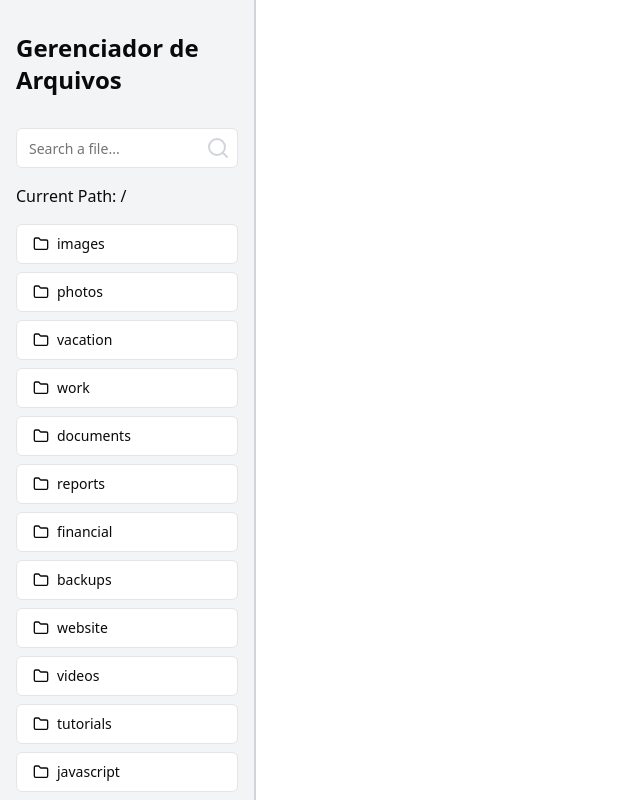
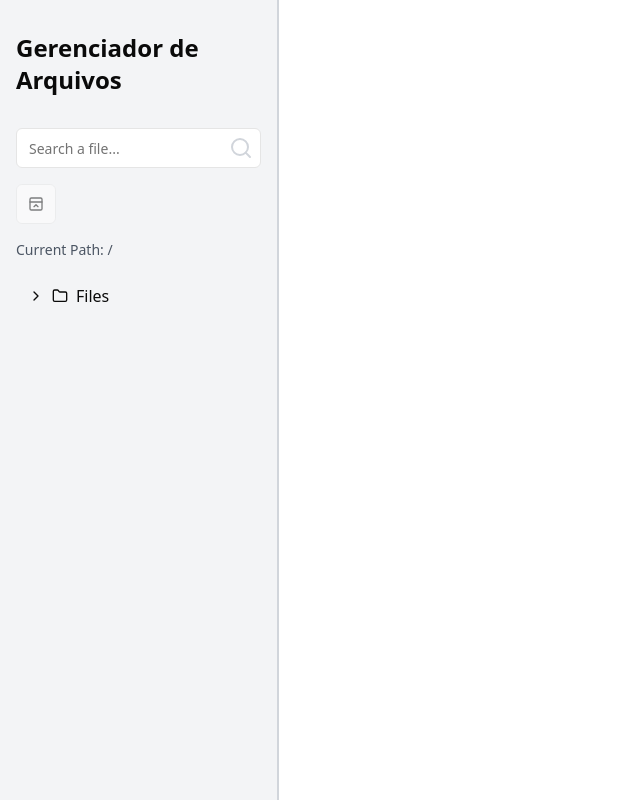
Before and after one commit to fhorray/file-manager, a React (Vite) app: page / in a window 1280 px wide. Shown: the whole page, without its empty margins (0-640 px from the left). Built offline with nearby package versions, Linux system fonts and the light colour scheme.

Commit message:
:sparkles: improvements in layout & folders logic, add file grid & sidebar fodlers

```diff
--- a/data.ts
+++ b/data.ts
@@ -1,217 +1,208 @@
-import { R2ObjectsList } from './src/@types/files';
+import { R2ObjectsList } from "./src/@types/files";
 
 export const mockFiles = [
-  { id: '0', name: '/', path: '/', isDir: true },
+  { id: "0", name: "/", path: "/", isDir: true },
   {
-    id: '31258',
-    name: 'report.pdf',
+    id: "31258",
+    name: "report.pdf",
     isDir: false,
-    parentId: '0',
-    size: '1.2MB',
-    lastModified: '2023-10-01T12:34:56Z',
+    parentId: "0",
+    size: "1.2MB",
+    lastModified: "2023-10-01T12:34:56Z",
   },
   {
-    id: '31259',
-    name: 'Documents',
+    id: "31259",
+    name: "Documents",
     isDir: true,
-    parentId: '0',
-    path: '/Documents',
+    parentId: "0",
+    path: "/Documents",
   },
-  { id: '31260', name: 'Photos', isDir: true, parentId: '0', path: '/Photos' },
-  { id: '31261', name: 'Music', isDir: true, parentId: '0', path: '/Music' },
-  { id: '31262', name: 'Videos', isDir: true, parentId: '0', path: '/Videos' },
+  { id: "31260", name: "Photos", isDir: true, parentId: "0", path: "/Photos" },
+  { id: "31261", name: "Music", isDir: true, parentId: "0", path: "/Music" },
+  { id: "31262", name: "Videos", isDir: true, parentId: "0", path: "/Videos" },
   {
-    id: '31263',
-    name: 'Downloads',
+    id: "31263",
+    name: "Downloads",
     isDir: true,
-    parentId: '0',
-    path: '/Downloads',
+    parentId: "0",
+    path: "/Downloads",
   },
   {
-    id: '31264',
-    name: 'work_report.pdf',
+    id: "31264",
+    name: "work_report.pdf",
     isDir: false,
-    parentId: '31259',
-    size: '2.5MB',
-    lastModified: '2023-09-25T09:12:34Z',
+    parentId: "31259",
+    size: "2.5MB",
+    lastModified: "2023-09-25T09:12:34Z",
   },
   {
-    id: '31265',
-    name: 'personal_budget.xlsx',
+    id: "31265",
+    name: "personal_budget.xlsx",
     isDir: false,
-    parentId: '31259',
-    size: '150KB',
-    lastModified: '2023-10-05T14:22:10Z',
+    parentId: "31259",
+    size: "150KB",
+    lastModified: "2023-10-05T14:22:10Z",
   },
   {
-    id: '31266',
-    name: 'vacation_photo1.jpg',
+    id: "31266",
+    name: "vacation_photo1.jpg",
     isDir: false,
-    parentId: '31260',
-    size: '4.3MB',
-    lastModified: '2023-08-15T18:45:30Z',
+    parentId: "31260",
+    size: "4.3MB",
+    lastModified: "2023-08-15T18:45:30Z",
   },
   {
-    id: '31267',
-    name: 'vacation_photo2.jpg',
+    id: "31267",
+    name: "vacation_photo2.jpg",
     isDir: false,
-    parentId: '31260',
-    size: '3.8MB',
-    lastModified: '2023-08-15T18:47:12Z',
+    parentId: "31260",
+    size: "3.8MB",
+    lastModified: "2023-08-15T18:47:12Z",
   },
   {
-    id: '31268',
-    name: 'summer_playlist.mp3',
+    id: "31268",
+    name: "summer_playlist.mp3",
     isDir: false,
-    parentId: '31261',
-    size: '8.7MB',
-    lastModified: '2023-07-20T20:30:45Z',
+    parentId: "31261",
+    size: "8.7MB",
+    lastModified: "2023-07-20T20:30:45Z",
   },
   {
-    id: '31269',
-    name: 'rock_classics.mp3',
+    id: "31269",
+    name: "rock_classics.mp3",
     isDir: false,
-    parentId: '31261',
-    size: '12.4MB',
-    lastModified: '2023-06-10T15:10:20Z',
+    parentId: "31261",
+    size: "12.4MB",
+    lastModified: "2023-06-10T15:10:20Z",
   },
   {
-    id: '31270',
-    name: 'movie_night.mp4',
+    id: "31270",
+    name: "movie_night.mp4",
     isDir: false,
-    parentId: '31262',
-    size: '1.2GB',
-    lastModified: '2023-09-30T22:15:00Z',
+    parentId: "31262",
+    size: "1.2GB",
+    lastModified: "2023-09-30T22:15:00Z",
   },
   {
-    id: '31271',
-    name: 'tutorial.mp4',
+    id: "31271",
+    name: "tutorial.mp4",
     isDir: false,
-    parentId: '31262',
-    size: '850MB',
-    lastModified: '2023-10-02T10:05:12Z',
+    parentId: "31262",
+    size: "850MB",
+    lastModified: "2023-10-02T10:05:12Z",
   },
   {
-    id: '31272',
-    name: 'setup.exe',
+    id: "31272",
+    name: "setup.exe",
     isDir: false,
-    parentId: '31263',
-    size: '75MB',
-    lastModified: '2023-10-04T16:40:55Z',
+    parentId: "31263",
+    size: "75MB",
+    lastModified: "2023-10-04T16:40:55Z",
   },
   {
-    id: '31273',
-    name: 'archive.zip',
+    id: "31273",
+    name: "archive.zip",
     isDir: false,
-    parentId: '31263',
-    size: '210MB',
-    lastModified: '2023-09-28T11:25:30Z',
+    parentId: "31263",
+    size: "210MB",
+    lastModified: "2023-09-28T11:25:30Z",
   },
   {
-    id: '31274',
-    name: 'Projects',
+    id: "31274",
+    name: "Projects",
     isDir: true,
-    parentId: '31259',
-    path: '/Documents/Projects',
+    parentId: "31259",
+    path: "/Documents/Projects",
   },
   {
-    id: '31275',
-    name: 'project_plan.docx',
+    id: "31275",
+    name: "project_plan.docx",
     isDir: false,
-    parentId: '31274',
-    size: '320KB',
-    lastModified: '2023-10-03T08:50:22Z',
+    parentId: "31274",
+    size: "320KB",
+    lastModified: "2023-10-03T08:50:22Z",
   },
   {
-    id: '31276',
-    name: 'design_specs.pdf',
+    id: "31276",
+    name: "design_specs.pdf",
     isDir: false,
-    parentId: '31274',
-    size: '1.1MB',
-    lastModified: '2023-09-29T17:33:44Z',
+    parentId: "31274",
+    size: "1.1MB",
+    lastModified: "2023-09-29T17:33:44Z",
   },
   {
-    id: '31277',
-    name: 'Backups',
+    id: "31277",
+    name: "Backups",
     isDir: true,
-    parentId: '0',
-    path: '/Backups',
+    parentId: "0",
+    path: "/Backups",
   },
   {
-    id: '31278',
-    name: 'system_backup.tar.gz',
+    id: "31278",
+    name: "system_backup.tar.gz",
     isDir: false,
-    parentId: '31277',
-    size: '5.6GB',
-    lastModified: '2023-10-01T00:00:00Z',
+    parentId: "31277",
+    size: "5.6GB",
+    lastModified: "2023-10-01T00:00:00Z",
   },
   {
-    id: '31279',
-    name: 'database_dump.sql',
+    id: "31279",
+    name: "database_dump.sql",
     isDir: false,
-    parentId: '31277',
-    size: '2.3GB',
-    lastModified: '2023-09-30T23:59:59Z',
+    parentId: "31277",
+    size: "2.3GB",
+    lastModified: "2023-09-30T23:59:59Z",
   },
 ];
 
 export const r2ListResponse: R2ObjectsList = {
   objects: [
     {
-      key: 'images/photos/vacation/beach.jpg',
-      size: 524288, // 512 KB
-      etag: 'a1b2c3d4e5f67890123456789abcdef',
-      version: 'v1-photo-123',
-      uploaded: new Date('2024-01-15T12:30:00Z'),
-      httpMetadata: { contentType: 'image/jpeg' },
-      customMetadata: { category: 'vacation', location: 'Hawaii' },
+      key: "files/properties/butantan/plantas/image1.jpg",
+      size: 524288,
+      etag: "a1b2c3d4",
+      version: "v1.0",
+      uploaded: new Date("2024-01-29T12:00:00Z"),
+      httpMetadata: {
+        "content-type": "image/jpeg",
+        "cache-control": "max-age=3600",
+      },
+      customMetadata: {
+        description: "Planta baixa do projeto Butantã",
+        author: "Arq. João Silva",
+      },
     },
     {
-      key: 'images/photos/work/conference.png',
-      size: 1048576, // 1 MB
-      etag: 'f1e2d3c4b5a67890123456789abcdef',
-      version: 'v2-photo-456',
-      uploaded: new Date('2024-01-18T09:15:00Z'),
-      httpMetadata: { contentType: 'image/png' },
-      customMetadata: { category: 'work', event: 'Tech Conference' },
+      key: "files/properties/9-de-julho/plantas/image2.jpg",
+      size: 102400,
+      etag: "e5f6g7h8",
+      version: "v1.1",
+      uploaded: new Date("2024-01-28T15:30:00Z"),
+      httpMetadata: {
+        "content-type": "image/jpeg",
+        "cache-control": "max-age=7200",
+      },
+      customMetadata: {
+        description: "Planta baixa do projeto 9 de Julho",
+        author: "Arq. Maria Oliveira",
+      },
     },
     {
-      key: 'documents/reports/financial/Q1-2024.pdf',
-      size: 2097152, // 2 MB
-      etag: '1234567890abcdef1234567890abcdef',
-      version: 'fin-report-789',
-      uploaded: new Date('2024-02-01T14:00:00Z'),
-      httpMetadata: { contentType: 'application/pdf' },
-      customMetadata: { department: 'Finance', year: '2024', quarter: 'Q1' },
-    },
-    {
-      key: 'backups/website/db-dump-20240101.sql',
-      size: 10485760, // 10 MB
-      etag: 'abcdef1234567890abcdef1234567890',
-      version: 'db-backup-001',
-      uploaded: new Date('2024-01-01T03:45:00Z'),
-      httpMetadata: { contentType: 'application/sql' },
-      customMetadata: { backupType: 'database', site: 'example.com' },
-    },
-    {
-      key: 'videos/tutorials/javascript/async-await.mp4',
-      size: 52428800, // 50 MB
-      etag: '7890abcdef1234567890abcdef123456',
-      version: 'js-tutorial-2024',
-      uploaded: new Date('2024-01-25T17:20:00Z'),
-      httpMetadata: { contentType: 'video/mp4' },
-      customMetadata: { topic: 'JavaScript', level: 'intermediate' },
-    },
-    {
-      key: 'audio/podcasts/tech-talk/episode-42.mp3',
-      size: 15728640, // 15 MB
-      etag: 'abcdef78901234567890abcdef123456',
-      version: 'podcast-episode-42',
-      uploaded: new Date('2024-01-22T08:00:00Z'),
-      httpMetadata: { contentType: 'audio/mpeg' },
-      customMetadata: { series: 'Tech Talk', episode: '42' },
+      key: "files/properties/estacao-oratorio/plantas/image3.jpg",
+      size: 204800,
+      etag: "i9j0k1l2",
+      version: "v1.2",
+      uploaded: new Date("2024-01-27T10:45:00Z"),
+      httpMetadata: {
+        "content-type": "image/jpeg",
+        "cache-control": "max-age=1800",
+      },
+      customMetadata: {
+        description: "Planta baixa do projeto Estação Oratório",
+        author: "Arq. Pedro Santos",
+      },
     },
   ],
-  truncated: false, // Indica se há mais objetos para listar
-  cursor: null, // Cursor para paginação, se houver mais resultados
+  truncated: false,
+  cursor: null,
 };
--- a/index.html
+++ b/index.html
@@ -5,7 +5,7 @@
   <meta charset="UTF-8" />
   <link rel="icon" type="image/svg+xml" href="/vite.svg" />
   <meta name="viewport" content="width=device-width, initial-scale=1.0" />
-  <title>Vite + React + TS</title>
+  <title>File Manager</title>
 </head>
 
 <body>
--- a/src/@types/files.ts
+++ b/src/@types/files.ts
@@ -7,12 +7,6 @@ export type SelectFile = {
   size?: string;
   lastModified?: string;
 };
-
-// Tipagem para o método put
-export interface R2PutOptions {
-  httpMetadata?: HeadersInit;
-  customMetadata?: Record<string, string>;
-}
 
 // Tipagem do retorno do put
 export interface R2Object {
--- /dev/null
+++ b/src/components/file-manager-grid.tsx
@@ -0,0 +1,20 @@
+import { useFileManager } from "../contexts/file-manager";
+import FileRenderer from "./file-renderer";
+
+const FileManagerGrid = () => {
+  const { files, path } = useFileManager();
+  return (
+    <main className="p-4 w-full grid grid-cols-4 gap-4 grid-rows-3">
+      {files?.map((file) => {
+        const fileName = file.path.split("/");
+        fileName.pop(); // remove last item which is the file name temrinating in .jpg/.jpg etc...
+
+        if (path !== fileName.join("/")) return null; // verify if current path from context is equal to the fileName.join("/") path
+
+        return <FileRenderer file={file} />;
+      })}
+    </main>
+  );
+};
+
+export default FileManagerGrid;
--- a/src/components/file-manager.tsx
+++ b/src/components/file-manager.tsx
@@ -1,9 +1,11 @@
-import Sidebar from './sidebar';
+import FileManagerGrid from "./file-manager-grid";
+import Sidebar from "./sidebar";
 
 const FileManager = () => {
   return (
-    <main>
+    <main className="flex">
       <Sidebar />
+      <FileManagerGrid />
     </main>
   );
 };
--- /dev/null
+++ b/src/components/file-renderer.tsx
@@ -0,0 +1,39 @@
+import { EllipsisVerticalIcon, ImageIcon } from "lucide-react";
+import { SelectFile } from "../@types/files";
+import FileManagerPreview from "./file-manager-preview";
+
+import { Button } from "./ui/button";
+import { Popover, PopoverContent, PopoverTrigger } from "./ui/popover";
+
+const FileRenderer = ({ file }: { file: SelectFile }) => {
+  return (
+    <div className="w-full h-full border border-gray-300 rounded-xl relative cursor-pointer">
+      {/* OPTIONS */}
+      <Popover>
+        <PopoverTrigger asChild>
+          <Button variant="outline" asChild>
+            <Button
+              variant={"outline"}
+              size={"icon"}
+              className="rounded-full absolute right-2 top-2 z-20"
+            >
+              <EllipsisVerticalIcon />
+            </Button>
+          </Button>
+        </PopoverTrigger>
+        <PopoverContent className="p-4 w-[100px]">TESTE XYZ</PopoverContent>
+      </Popover>
+
+      <FileManagerPreview key={file.id} file={file}>
+        <div className="w-full h-full max-h-[30%] bg-gradient-to-t from-black/40 to-transparent absolute bottom-0 rounded-xl" />
+        <ImageIcon className="w-20 h-20 text-gray-300 absolute top-2/4 left-2/4 -translate-x-2/4 -translate-y-2/4 group-hover:scale-110 transition-all" />
+        {/* FILE INFO */}
+        <div className="absolute bottom-4 p-4">
+          {file.name} - {file.size}
+        </div>
+      </FileManagerPreview>
+    </div>
+  );
+};
+
+export default FileRenderer;
--- a/src/components/sidebar.tsx
+++ b/src/components/sidebar.tsx
@@ -1,23 +1,82 @@
-import { FolderIcon, SearchIcon } from 'lucide-react';
-import { Input } from './ui/input';
-import { Button } from './ui/button';
-import { useFileManager } from '../contexts/file-manager';
-import { cn } from '../lib/utils';
+import React, { useState } from "react";
+import {
+  FolderIcon,
+  SearchIcon,
+  ChevronRight,
+  ChevronDown,
+  PanelTopCloseIcon,
+} from "lucide-react";
+import { Input } from "./ui/input";
+import { useFileManager } from "../contexts/file-manager";
+import { cn } from "../lib/utils";
+import type { SelectFile } from "../@types/files";
+import { Button } from "./ui/button";
 
 const Sidebar = () => {
-  const { path, setPath, files, folders } = useFileManager();
-
-  // console.log({ files });
-  // console.log({ folders });
+  const { path, setPath, folders, setCurrentFolder } = useFileManager();
+  const [expandedFolders, setExpandedFolders] = useState<Set<string>>(
+    new Set()
+  );
 
   const filterFiles = (value: string) => {
     console.log(value);
+    // Implement file filtering logic here
+  };
+
+  const toggleFolder = (folderId: string) => {
+    setExpandedFolders((prev) => {
+      const newSet = new Set(prev);
+      if (newSet.has(folderId)) {
+        newSet.delete(folderId);
+      } else {
+        newSet.add(folderId);
+      }
+      return newSet;
+    });
+  };
+
+  const handleCloseAll = () => {
+    setExpandedFolders(new Set());
+  };
+
+  const renderFolder = (folder: SelectFile, depth = 0) => {
+    const isExpanded = expandedFolders.has(folder.id);
+    const hasChildren = folders.some((f) => f?.parentId === folder.id);
+
+    return (
+      <div key={folder.id} className="flex flex-col">
+        <div
+          className={cn(
+            "flex items-center gap-2 py-2 px-3 rounded-md cursor-pointer hover:bg-gray-200 transition-all",
+            folder.path === path && "bg-gray-300 hover:bg-gray-400",
+            depth > 0 && `ml-4`
+          )}
+          onClick={() => {
+            setPath(folder.path ?? "/");
+            setCurrentFolder(folder);
+            if (hasChildren) toggleFolder(folder.id);
+          }}
+        >
+          {hasChildren &&
+            React.createElement(isExpanded ? ChevronDown : ChevronRight, {
+              size: 16,
+            })}
+          <FolderIcon size={16} />
+          <span>
+            {folder.name.charAt(0).toUpperCase() + folder.name.slice(1)}
+          </span>
+        </div>
+        {isExpanded &&
+          folders
+            .filter((f) => f?.parentId === folder.id)
+            .map((childFolder) => renderFolder(childFolder!, depth + 1))}
+      </div>
+    );
   };
 
   return (
-    <aside className="flex flex-col gap-4 bg-gray-100 h-screen w-[20%] p-4 border-r-2 border-gray-300 overflow-scroll">
+    <aside className="flex flex-col gap-4 bg-gray-100 h-screen w-[350px] p-4 border-r-2 border-gray-300 overflow-y-auto">
       <h2 className="text-2xl font-bold py-4">Gerenciador de Arquivos</h2>
-      {/* search input */}
       <div className="relative">
         <Input
           type="search"
@@ -26,25 +85,22 @@ const Sidebar = () => {
         />
         <SearchIcon className="absolute right-2 top-2 text-gray-300" />
       </div>
-      Current Path: {path}
-      {/* FOLDERS */}
+      {/* OPTIONS */}
+      <div>
+        <Button
+          size={"icon"}
+          variant={"outline"}
+          onClick={handleCloseAll}
+          disabled={expandedFolders.size <= 0}
+        >
+          <PanelTopCloseIcon />
+        </Button>
+      </div>
+      <div className="text-sm text-gray-600">Current Path: {path}</div>
       <div className="flex flex-col gap-2">
-        {folders?.map((folder) => {
-          return (
-            <Button
-              className={cn(
-                'justify-start',
-                folder?.path === path &&
-                  'bg-gray-400 text-white hover:bg-gray-500 hover:text-white',
-              )}
-              variant={'outline'}
-              onClick={() => setPath(folder?.path ?? '/')}
-            >
-              <FolderIcon />
-              {folder?.name}
-            </Button>
-          );
-        })}
+        {folders
+          .filter((folder) => !folder?.parentId)
+          .map((folder) => renderFolder(folder as SelectFile))}
       </div>
     </aside>
   );
--- a/src/contexts/file-manager.tsx
+++ b/src/contexts/file-manager.tsx
@@ -1,20 +1,31 @@
-import React, { createContext, useContext, useState } from 'react';
-import { SelectFile } from '../@types/files';
-import { r2ListResponse } from '../../data';
+import React, { createContext, useContext, useState } from "react";
+import { SelectFile } from "../@types/files";
+import { r2ListResponse } from "../../data";
 
 type FileManagerContextProps = {
   path: string;
   setPath: React.Dispatch<React.SetStateAction<string>>;
+  currentFolder: SelectFile | undefined;
+  setCurrentFolder: React.Dispatch<
+    React.SetStateAction<SelectFile | undefined>
+  >;
   folders: (SelectFile | undefined)[];
   files: SelectFile[] | null;
+  activePreview: boolean;
+  setActivePreview: React.Dispatch<React.SetStateAction<boolean>>;
 };
 
 const FileManagerContext = createContext<FileManagerContextProps | undefined>(
-  undefined,
+  undefined
 );
 
 const FileManagerProvider = ({ children }: { children: React.ReactNode }) => {
-  const [currentPath, setCurrentPath] = useState('/');
+  const [activePreview, setActivePreview] = useState(false);
+
+  const [currentPath, setCurrentPath] = useState("/");
+  const [currentFolder, setCurrentFolder] = useState<SelectFile | undefined>(
+    undefined
+  );
 
   const mapped = r2ListResponse.objects.map((file) => {
     return {
@@ -40,9 +51,13 @@ const FileManagerProvider = ({ children }: { children: React.ReactNode }) => {
         setPath: setCurrentPath,
         files,
         folders,
+        currentFolder,
+        setCurrentFolder,
+        activePreview,
+        setActivePreview,
       }}
     >
-       {children}
+      {children}
     </FileManagerContext.Provider>
   );
 };
@@ -55,19 +70,19 @@ const useFileManager = () => {
 
 // function to organize file keys
 const organizeFiles = (
-  keys: { key: string; size?: number; lastModified?: string }[],
+  keys: { key: string; size?: number; lastModified?: string }[]
 ): SelectFile[] => {
   const files: SelectFile[] = [];
   const dirMap = new Map<string, string>(); // Mapeia caminhos para IDs
 
   keys.forEach(({ key, size, lastModified }) => {
-    const parts = key.split('/');
+    const parts = key.split("/");
     let parentId: string | undefined = undefined;
-    let currentPath = '';
+    let currentPath = "";
 
     for (let i = 0; i < parts.length; i++) {
       const name = parts[i];
-      currentPath += (i > 0 ? '/' : '') + name;
+      currentPath += (i > 0 ? "/" : "") + name;
       const isLast = i === parts.length - 1;
       const id = btoa(currentPath); // Criando um ID único com Base64
 
@@ -103,4 +118,5 @@ const organizeFiles = (
   return files;
 };
 
+// eslint-disable-next-line react-refresh/only-export-components
 export { useContext, useFileManager, FileManagerContext, FileManagerProvider };
```
Also changed, not shown: src/components/file-manager-preview.tsx (added, +62 -0 lines).
